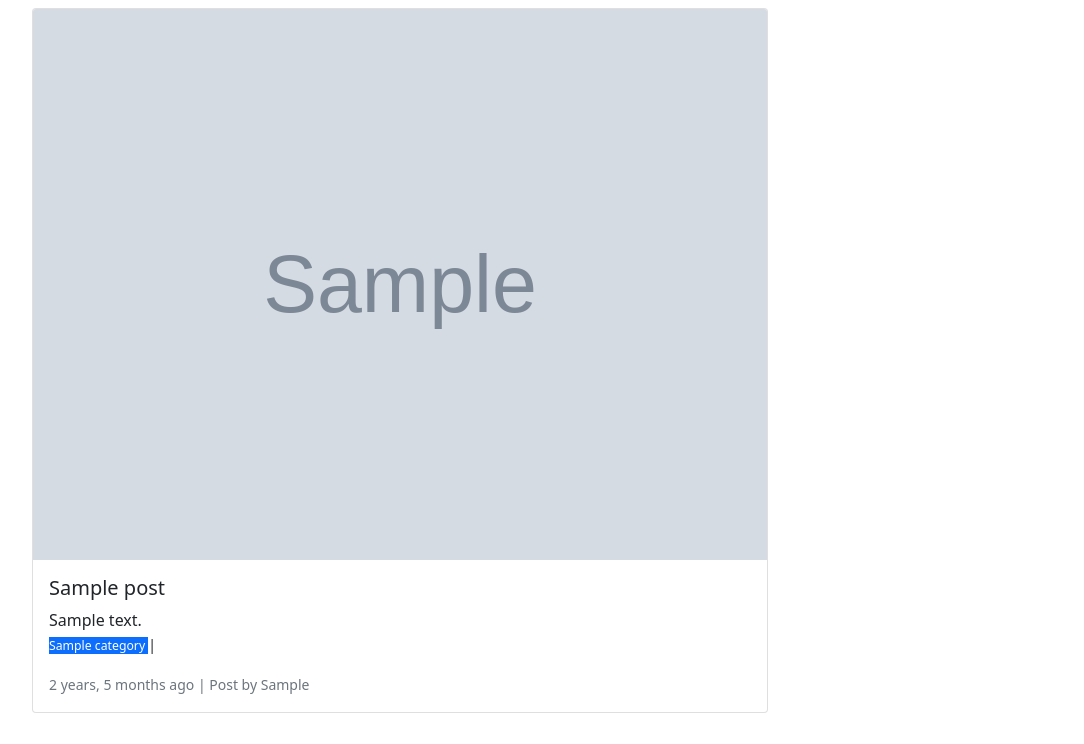
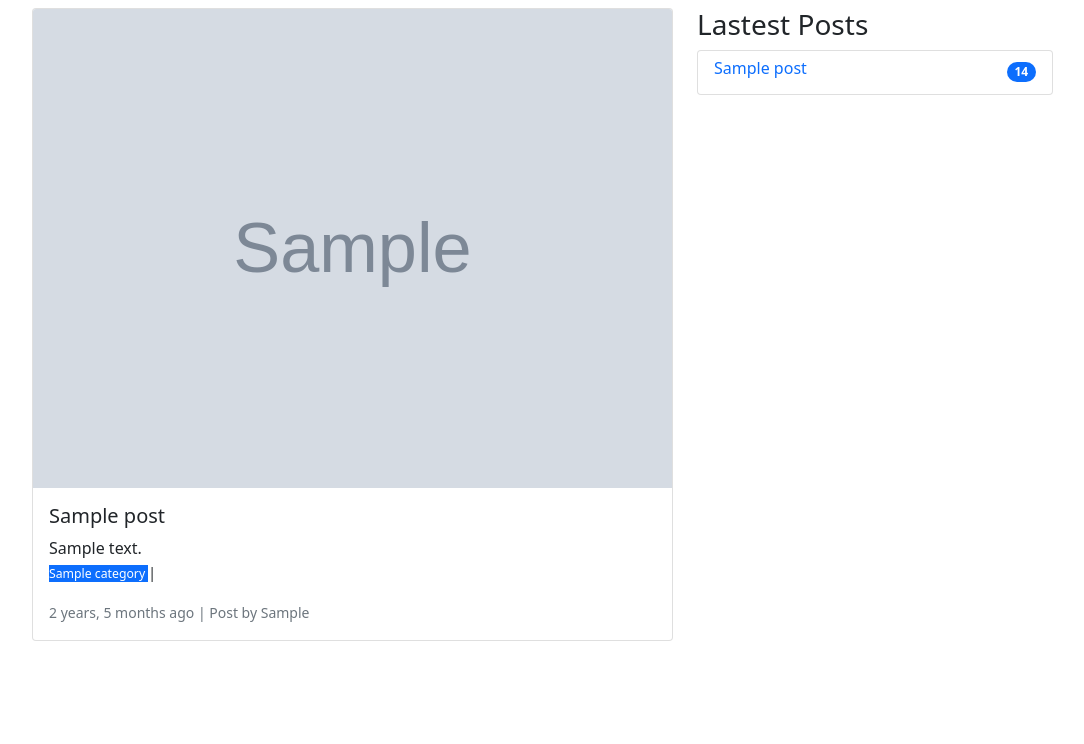
Before and after one commit to rcoffie/simple-blog-app, a Django app: page /1/ in a window 1280 px wide. Shown: the part 56-800 px from the top of the page, without its empty margins (50-1134 px from the left). Run offline with Django 4.2, Linux system fonts and the light colour scheme; tables that the repository leaves empty hold one stand-in row (values such as "Sample post"); grey boxes marked "Sample" are stand-in pictures.

Commit message:
feature-changing-cat-field-to-MTM-Field adding recents posts

```diff
--- a/post/models.py
+++ b/post/models.py
@@ -31,7 +31,7 @@ class Posts(models.Model):
 
 
     class Meta:
-        ordering = ['created_on']
+        ordering = ['-created_on']
 
     def __str__(self):
         return self.title
--- a/post/views.py
+++ b/post/views.py
@@ -36,7 +36,8 @@ def create_post(request):
 
 def post_detail(request, id):
     post = Posts.objects.get(id=id)
-    context = {'post':post}
+    recent_posts = Posts.objects.filter(status=1)[:6]
+    context = {'post':post,'recent_posts':recent_posts,}
     return render(request,'posts/post_detail.html',context)
 
 def update_post(request, id):
--- a/templates/posts/post_detail.html
+++ b/templates/posts/post_detail.html
@@ -4,7 +4,7 @@
 <div class="container">
 
   <div class="row">
-    <div class="col-md-8">
+    <div class="col-md-7">
 
 <div class="card mb-3">
   <img src="{{post.images.url}}" class="card-img-top" alt="...">
@@ -14,7 +14,7 @@
        <br>
        <span><small class="">
           {% for cat in post.category.all %}
-          <!-- later this will be a link -->
+          <!--  TODO: will try to add number views or read -->
          <small class="bg-primary text-white ">{{cat}} </small> |
           {% endfor %}
        </small> </span>
@@ -24,6 +24,22 @@
 </div>
 
     </div>
+
+    <div class="col-md-4">
+      <h3>Lastest Posts</h3>
+
+      <ul class="list-group">
+        {% for each in recent_posts %}
+    <li class="list-group-item d-flex justify-content-between align-items-center">
+       <a class="text-decoration-none  " href="{% url 'post_detail' each.id %}"> <h6> {{each.title}}</h6></a>
+      <span class="badge bg-primary rounded-pill">14</span>
+    </li>
+    {% endfor %}
+
+  </ul>
+
+      </div>
+    </div>
   </div>
 
 </div>
--- a/templates/posts/post_list.html
+++ b/templates/posts/post_list.html
@@ -20,11 +20,7 @@
   {% for each in posts %}
     <div class="col-md-4 mb-2">
       <div class="card" >
-        {% if each.images %}
           <img src="{{each.images.url}}" class="card-img-top" alt="image">
-        {% else %}
-        <img src="{% static 'post/images/default_post.jpg'%}" class="card-img-top" alt="image">
-        {% endif %}
         <div class="card-body">
           <h5 class="card-title text-center"> <a class="text-decoration-none" href="{% url 'post_detail' each.id %}"> {{each.title|capfirst}} </a> </h5>
           <p class="card-text">{{each.content|truncatewords:30}}</p>
@@ -42,7 +38,7 @@
 
     <!-- Pagination -->
     <!-- TODO: will design this later with bootstrap -->
-    <div class="pagination">
+    <div class="pagination m-2 p-2">
     <span class="step-links">
         {% if posts.has_previous %}
             <a href="?page=1">&laquo; first</a>
```
